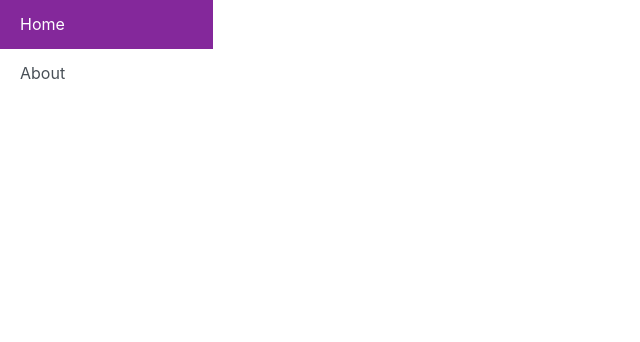
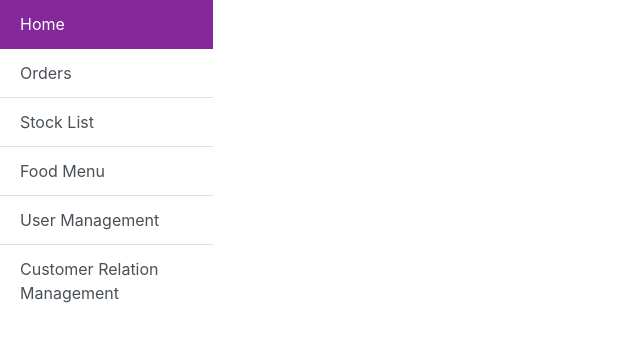
Before and after one commit to BigRiceEater/burgershop-dashboard, a React (Create React App) app: page / in a window 1280 px wide. Shown: the top 342 px of the page, without its empty margins (0-640 px from the left). Built offline with nearby package versions, Linux system fonts and the light colour scheme.

Commit message:
Add real menu items

```diff
--- a/src/components/menu/SideMenu.jsx
+++ b/src/components/menu/SideMenu.jsx
@@ -7,7 +7,11 @@ class SideMenu extends Component {
     selectedMenuKey: 'home',
     menu: [
       { to: '/', label: 'Home', key: 'home' },
-      { to: '/about', label: 'About', key: 'about' }
+      { to: '/orders', label: 'Orders', key: 'orders' },
+      { to: '/stocklist', label: 'Stock List', key: 'stock' },
+      { to: '/foodmenu', label: 'Food Menu', key: 'foodmenu' },
+      { to: '/users', label: 'User Management', key: 'users' },
+      { to: '/crm', label: 'Customer Relation Management', key: 'crm' }
     ]
   };
 
```
